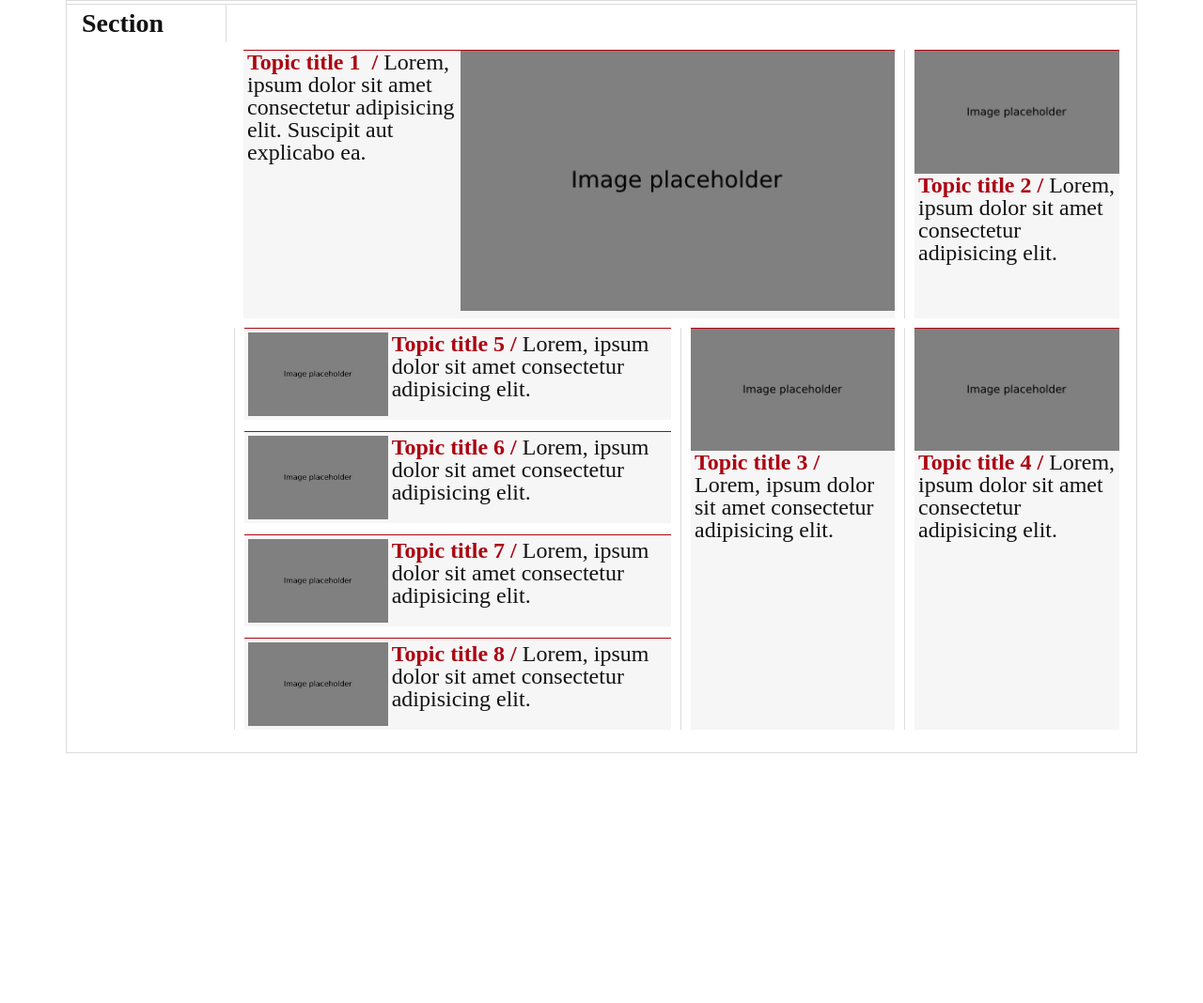
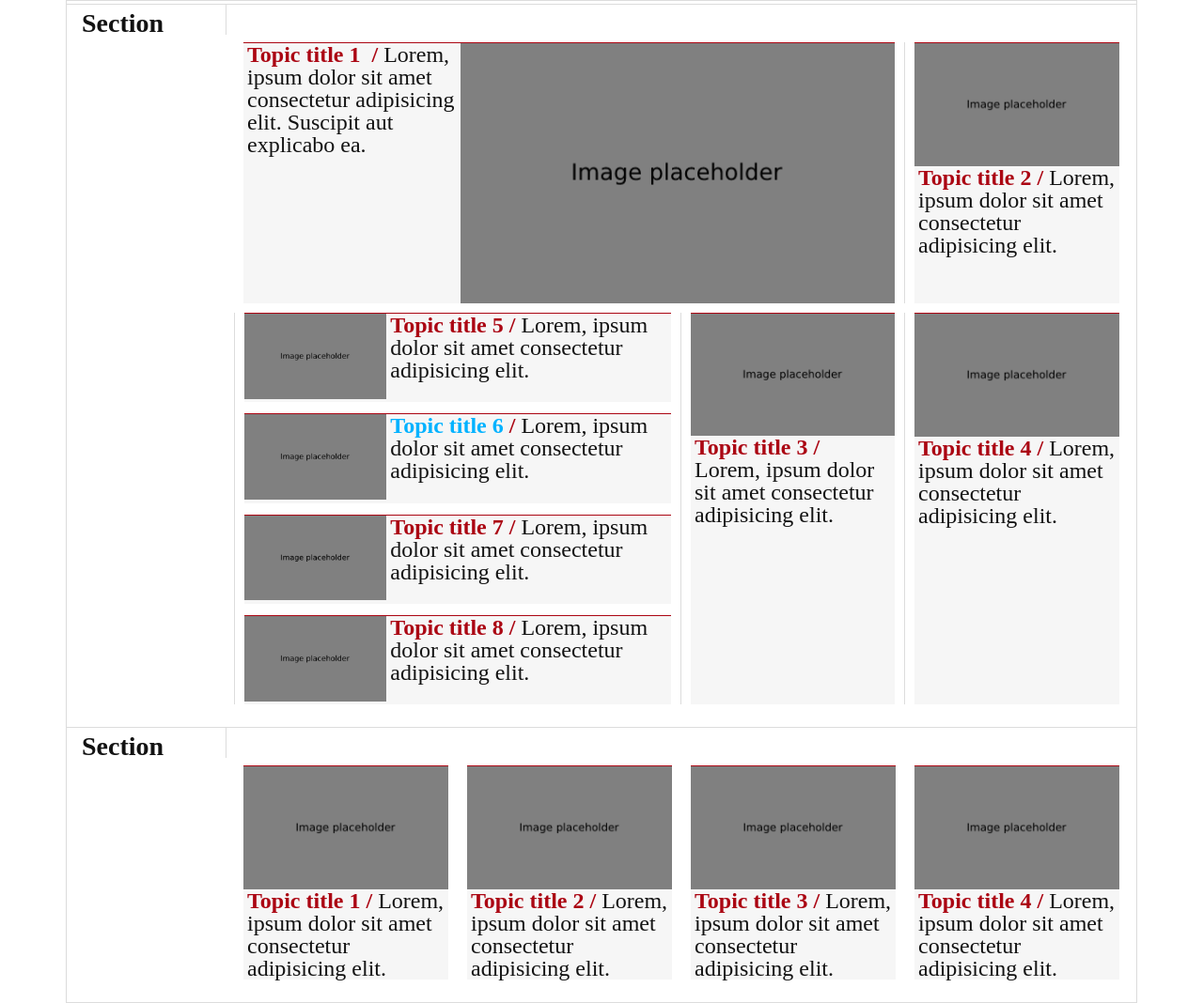
Before and after one commit to erickongdata/guardian, a website built with Vite: page index.html in a window 1280 px wide. Shown: the part 273-1341 px from the top of the page at 94% size. Before the commit the page ends 1075 px from the top, so only its background shows below. Built offline with nearby package versions, Linux system fonts and the light colour scheme.

Commit message:
Add grid-small for topic1

```diff
--- a/index.html
+++ b/index.html
@@ -225,14 +225,15 @@
         </div>
       </nav>
     </header>
-    <section>
+    <section data-id="headline">
       <div class="container">
         <div class="section-grid">
-          <header>
+          <header class="section-title__wrapper">
             <h2 class="section-title">Section</h2>
+            <span class="section-title__sep"></span>
           </header>
-          <div class="grid-headline">
-            <div class="card-large">
+          <div class="grid-large">
+            <a class="card-large" href="#">
               <div class="card-large__inner">
                 <img src="./src/images/placeholder.png" alt="" />
                 <div class="card-large__text">
@@ -244,8 +245,8 @@
                   >
                 </div>
               </div>
-            </div>
-            <div class="card">
+            </a>
+            <a class="card" href="#">
               <div class="card__inner">
                 <img src="./src/images/placeholder.png" alt="" />
                 <div class="card__text">
@@ -256,8 +257,8 @@
                   </span>
                 </div>
               </div>
-            </div>
-            <div class="card card-3">
+            </a>
+            <a class="card card-3" href="#">
               <div class="card__inner">
                 <img src="./src/images/placeholder.png" alt="" />
                 <div class="card__text">
@@ -268,8 +269,8 @@
                   </span>
                 </div>
               </div>
-            </div>
-            <div class="card">
+            </a>
+            <a class="card" href="#">
               <div class="card__inner">
                 <img src="./src/images/placeholder.png" alt="" />
                 <div class="card__text">
@@ -280,9 +281,9 @@
                   </span>
                 </div>
               </div>
-            </div>
-            <div class="grid-headline__block">
-              <div class="card-small">
+            </a>
+            <div class="grid-large__block">
+              <a class="card-small" href="#">
                 <img src="./src/images/placeholder.png" alt="" />
                 <div class="card-small__text">
                   <span class="card-small__topic">Topic title 5</span>
@@ -291,8 +292,8 @@
                     Lorem, ipsum dolor sit amet consectetur adipisicing elit.
                   </span>
                 </div>
-              </div>
-              <div class="card-small">
+              </a>
+              <a class="card-small" href="#">
                 <img src="./src/images/placeholder.png" alt="" />
                 <div class="card-small__text">
                   <span class="card-small__topic">Topic title 6</span>
@@ -301,8 +302,8 @@
                     Lorem, ipsum dolor sit amet consectetur adipisicing elit.
                   </span>
                 </div>
-              </div>
-              <div class="card-small">
+              </a>
+              <a class="card-small" href="#">
                 <img src="./src/images/placeholder.png" alt="" />
                 <div class="card-small__text">
                   <span class="card-small__topic">Topic title 7</span>
@@ -311,8 +312,8 @@
                     Lorem, ipsum dolor sit amet consectetur adipisicing elit.
                   </span>
                 </div>
-              </div>
-              <div class="card-small">
+              </a>
+              <a class="card-small" href="#">
                 <img src="./src/images/placeholder.png" alt="" />
                 <div class="card-small__text">
                   <span class="card-small__topic">Topic title 8</span>
@@ -321,8 +322,68 @@
                     Lorem, ipsum dolor sit amet consectetur adipisicing elit.
                   </span>
                 </div>
+              </a>
+            </div>
+          </div>
+        </div>
+      </div>
+    </section>
+    <section class="topic1">
+      <div class="container">
+        <div class="section-grid">
+          <header class="section-title__wrapper">
+            <h2 class="section-title">Section</h2>
+            <span class="section-title__sep"></span>
+          </header>
+          <div class="grid-small">
+            <a class="card" href="#">
+              <div class="card__inner">
+                <img src="./src/images/placeholder.png" alt="" />
+                <div class="card__text">
+                  <span class="card__topic">Topic title 1</span>
+                  <span class="card__sep">/</span>
+                  <span class="card__title">
+                    Lorem, ipsum dolor sit amet consectetur adipisicing elit.
+                  </span>
+                </div>
               </div>
-            </div>
+            </a>
+            <a class="card" href="#">
+              <div class="card__inner">
+                <img src="./src/images/placeholder.png" alt="" />
+                <div class="card__text">
+                  <span class="card__topic">Topic title 2</span>
+                  <span class="card__sep">/</span>
+                  <span class="card__title">
+                    Lorem, ipsum dolor sit amet consectetur adipisicing elit.
+                  </span>
+                </div>
+              </div>
+            </a>
+            <a class="card" href="#">
+              <div class="card__inner">
+                <img src="./src/images/placeholder.png" alt="" />
+                <div class="card__text">
+                  <span class="card__topic">Topic title 3</span>
+                  <span class="card__sep">/</span>
+                  <span class="card__title">
+                    Lorem, ipsum dolor sit amet consectetur adipisicing elit.
+                  </span>
+                </div>
+              </div>
+            </a>
+            <a class="card" href="#">
+              <div class="card__inner">
+                <img src="./src/images/placeholder.png" alt="" />
+                <div class="card__text">
+                  <span class="card__topic">Topic title 4</span>
+                  <span class="card__sep">/</span>
+                  <span class="card__title">
+                    Lorem, ipsum dolor sit amet consectetur adipisicing elit.
+                  </span>
+                </div>
+              </div>
+            </a>
           </div>
         </div>
       </div>
--- a/src/main.js
+++ b/src/main.js
@@ -1 +1,8 @@
 import './styles/index.scss';
+
+const title6 = document.querySelectorAll(
+  '[data-id="headline"] .card-small__topic'
+)[1];
+
+title6.style.color = '#00b2ff';
+console.log(title6);
--- a/src/styles/index.scss
+++ b/src/styles/index.scss
@@ -329,12 +329,15 @@ li {
   }
 }
 
+// Sections
+// -------------------------------------------
+
 .section-grid {
   display: grid;
   grid-template-columns: 1;
   padding-bottom: 1rem;
 
-  @include md {
+  @include lg {
     grid-template-columns: 170px 1fr;
     border-inline: 1px solid map-get($map: $colors, $key: 'brightness-86');
     border-bottom: 1px solid map-get($map: $colors, $key: 'brightness-86');
@@ -346,12 +349,27 @@ li {
   font-size: 1.75rem;
   padding: 0.25rem 1rem;
 
-  @include md {
-    border-right: 1px solid map-get($map: $colors, $key: 'brightness-86');
+  &__wrapper {
+    display: flex;
+    justify-content: space-between;
+  }
+
+  &__sep {
+    display: none;
+    width: 1px;
+    height: 2rem;
+    background-color: map-get($map: $colors, $key: 'brightness-86');
+
+    @include md {
+      display: inline-block;
+    }
   }
 }
 
-.grid-headline {
+// Grids
+// -------------------------------------------
+
+.grid-large {
   display: grid;
   grid-template-columns: 1fr;
   row-gap: 0.625rem;
@@ -360,11 +378,10 @@ li {
   @include md {
     grid-template-columns: 2fr 1fr 1fr;
     grid-template-rows: 2fr 3fr;
-    margin-top: 2.5rem;
   }
 
   @include lg {
-    max-height: max-content;
+    margin-top: 2rem;
   }
 
   &__block {
@@ -380,9 +397,29 @@ li {
   }
 }
 
+.grid-small {
+  display: grid;
+  grid-template-columns: 1fr;
+  row-gap: 0.625rem;
+  padding: 0.5rem;
+
+  @include md {
+    grid-template-columns: repeat(4, 1fr);
+  }
+
+  @include lg {
+    margin-top: 2rem;
+  }
+}
+
+// Cards
+// -------------------------------------------
+
+.card,
+.card-large,
 .card-small {
-  background-color: map-get($map: $colors, $key: 'brightness-97');
-  border-top: 1px solid map-get($map: $colors, $key: 'news-dark');
+  text-decoration: none;
+  color: map-get($map: $colors, $key: 'brightness-7');
 }
 
 .card-large {
@@ -442,11 +479,13 @@ li {
     grid-template-columns: 1fr 2fr;
     border-top: 1px solid map-get($map: $colors, $key: 'news-dark');
     background-color: map-get($map: $colors, $key: 'brightness-97');
+    padding-top: 0.25rem;
 
     @include md {
       display: flex;
       flex-direction: column;
       height: 100%;
+      padding-top: 0;
     }
   }
 
@@ -481,7 +520,8 @@ li {
 }
 
 .card-small {
-  padding: 0.25rem;
+  background-color: map-get($map: $colors, $key: 'brightness-97');
+  border-top: 1px solid map-get($map: $colors, $key: 'news-dark');
 
   @include md {
     display: grid;
```
